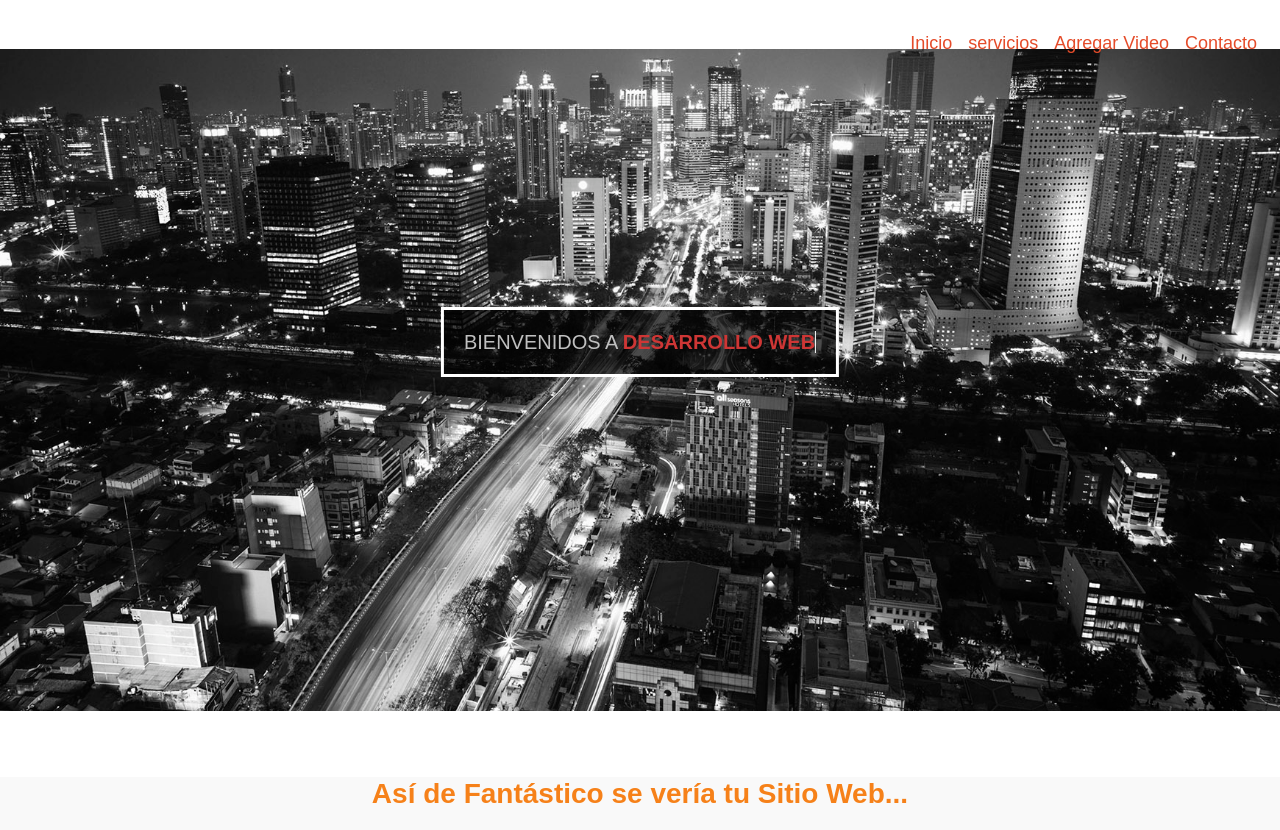
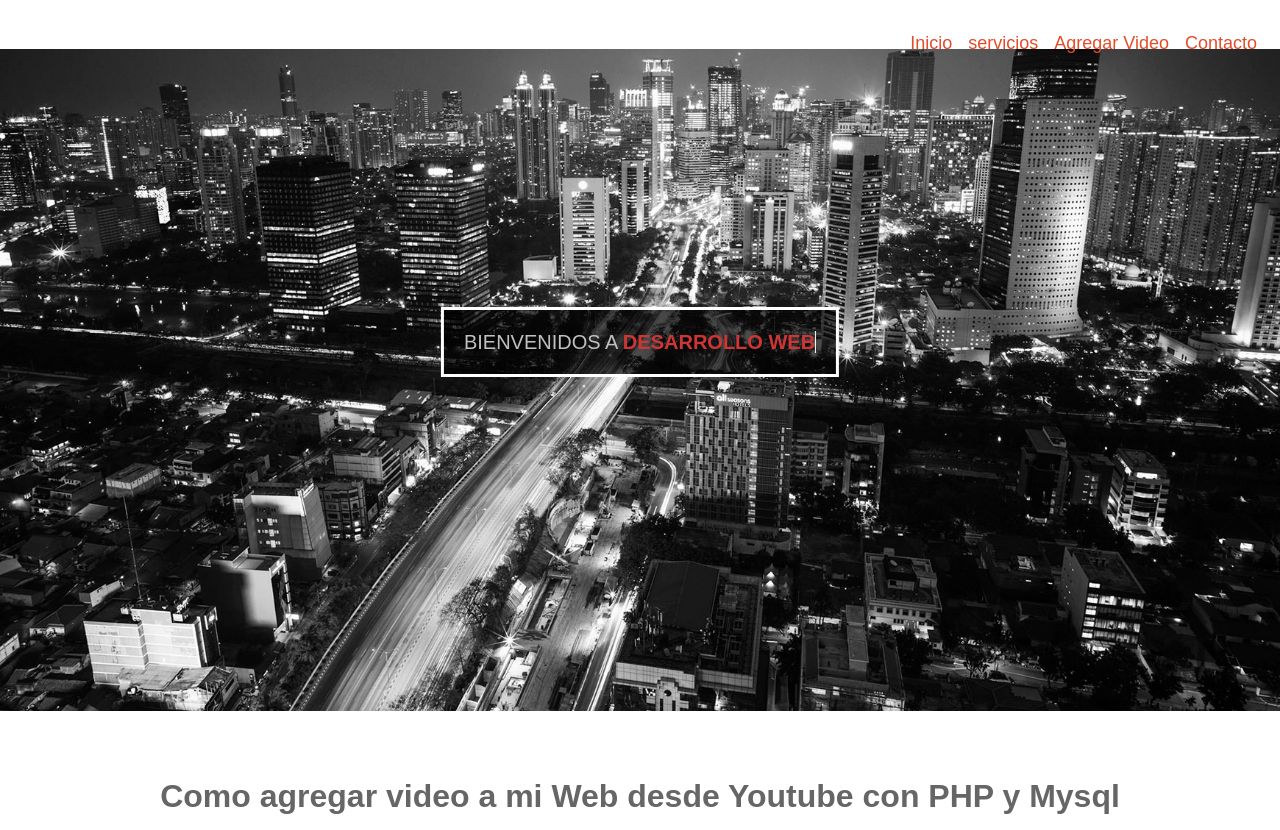
Before and after one commit to urian121/Como-agregar-video-a-mi-Web-desde-Youtube-con-PHP-y-Mysql, a PHP site: page / in a window 1280 px wide. Shown: the top 830 px of the page. Run offline with PHP 8.4, Linux system fonts and the light colour scheme; data comes from the database, SQL or seed files in the repository; some libraries are stand-ins or nearby versions; grey boxes are pictures that could not be loaded.

Commit message:
cambiando titulo

```diff
--- a/deleteVideoYoutube.php
+++ b/deleteVideoYoutube.php
@@ -6,7 +6,6 @@ $sqlDeleteProd    = ("DELETE FROM videos WHERE  id='" .$idVideo. "'");
 $resultProd 	  = mysqli_query($con, $sqlDeleteProd);
 
 
-
 header("Location:agregarVideo.php");
 exit();
 
--- a/index.php
+++ b/index.php
@@ -87,11 +87,13 @@ iframe{
   $DataVideo  = mysqli_fetch_array($queryVideo);
 ?>
 
-<section class="section-bg">
+
     <div class="container">
-      <h3 class="text-center mt-3" style="color:#F68119; font-weight: 600;">
-      Así de Fantástico se vería tu Sitio Web...
-     </h3>
+      <h2 class="text-center mt-3 mb-5" style="color:#666; font-weight: 800;">
+      Como agregar video a mi Web desde Youtube con PHP y Mysql
+     </h2>
+     <hr>
+
       <div class="row text-center">
         <div class="col-6">
           <?php
@@ -113,7 +115,6 @@ iframe{
         </div>
       </div>
     </div>
-</section>
 
 
 
```
